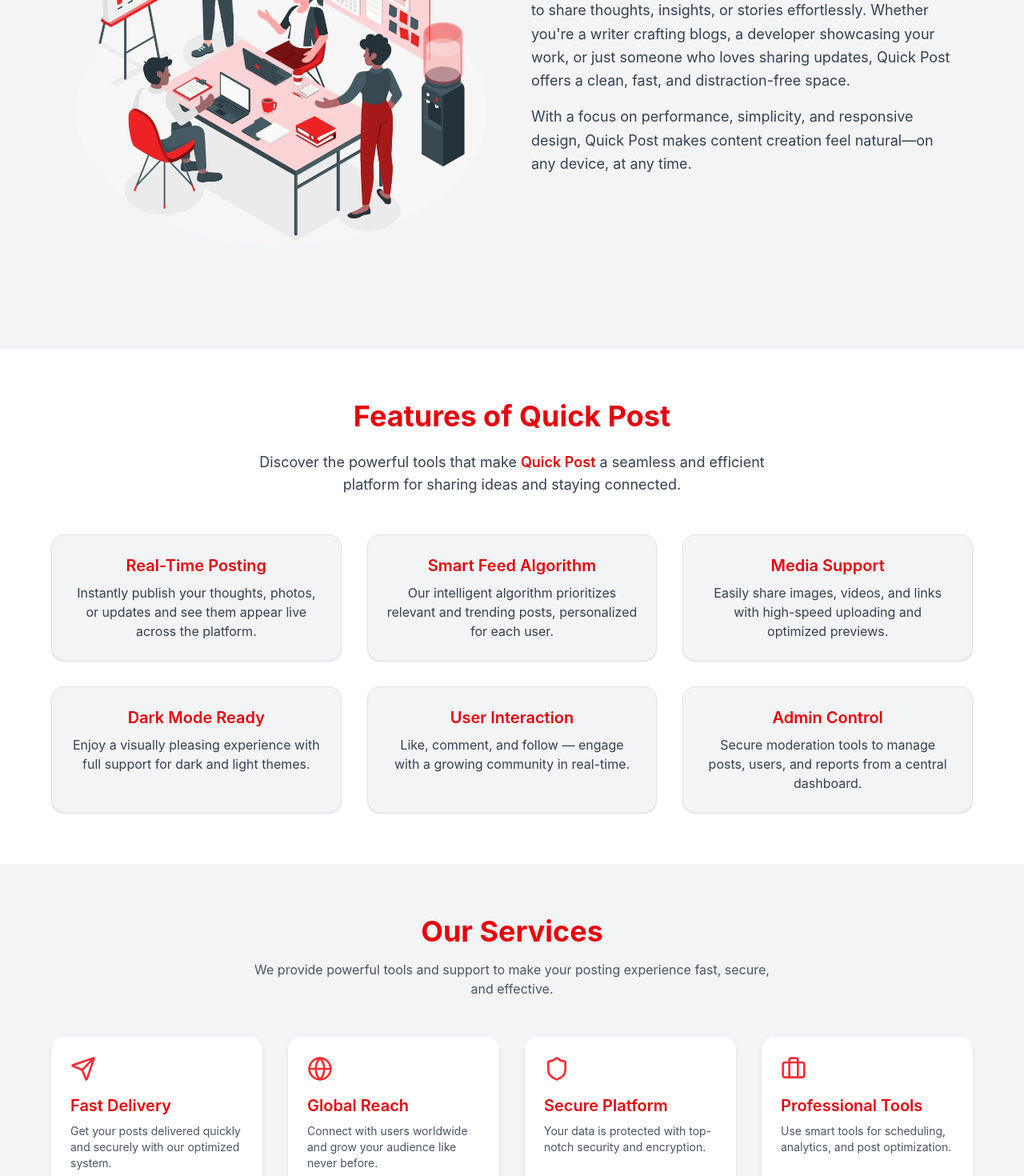
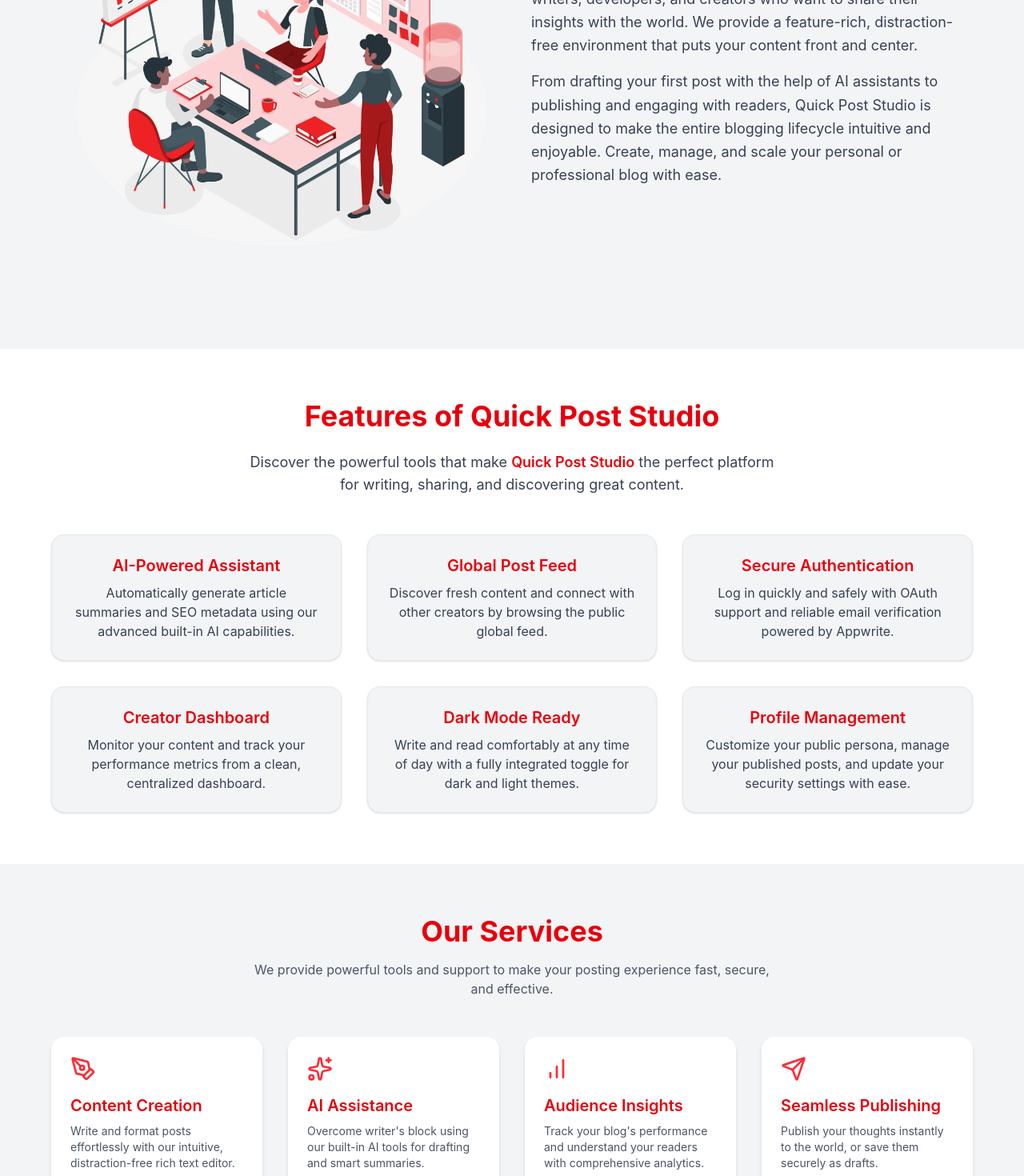
Before and after one commit to TusharSaini999/QuickPost-Blogging-Studio, a React (Vite) app in the folder Web/: page / in a window 1280 px wide. Shown: the part 1160-2630 px from the top of the page at 80% size. Built offline with nearby package versions, Linux system fonts and the light colour scheme; no server answers.

Commit message:
feat: implement Home page with Hero, About, Features, Services, and Contact sections

```diff
--- a/Web/src/Component/About.jsx
+++ b/Web/src/Component/About.jsx
@@ -16,17 +16,13 @@
                 {/* Text Content */}
                 <div className="w-full md:w-1/2">
                     <h2 className="text-3xl font-bold mb-4 text-red-600 dark:text-red-400">
-                        About Quick Post
+                        About Quick Post Studio
                     </h2>
                     <p className="text-gray-700 dark:text-gray-300 text-lg leading-relaxed">
-                        <strong>Quick Post</strong> is a modern platform built for creators who want to share
-                        thoughts, insights, or stories effortlessly. Whether you're a writer crafting blogs,
-                        a developer showcasing your work, or just someone who loves sharing updates, Quick Post
-                        offers a clean, fast, and distraction-free space.
+                        <strong>Quick Post Studio</strong> is a modern blogging platform tailored for writers, developers, and creators who want to share their insights with the world. We provide a feature-rich, distraction-free environment that puts your content front and center.
                     </p>
                     <p className="text-gray-700 dark:text-gray-300 text-lg mt-4 leading-relaxed">
-                        With a focus on performance, simplicity, and responsive design, Quick Post makes content
-                        creation feel natural—on any device, at any time.
+                        From drafting your first post with the help of AI assistants to publishing and engaging with readers, Quick Post Studio is designed to make the entire blogging lifecycle intuitive and enjoyable. Create, manage, and scale your personal or professional blog with ease.
                     </p>
                 </div>
             </div>
--- a/Web/src/Component/Contact.jsx
+++ b/Web/src/Component/Contact.jsx
@@ -1,5 +1,5 @@
 import React, { useState } from "react";
-import { Mail, Phone, MapPin } from "lucide-react";
+import { Globe, Github, Activity } from "lucide-react";
 import databaseService from "../Appwrite/databases";
 import { useForm } from 'react-hook-form';
 const ContactUs = () => {
@@ -52,28 +52,39 @@
 
 
                         <div className="flex items-start gap-4">
-                            <MapPin className="text-red-500 mt-1" size={24} />
+                            <Globe className="text-red-500 mt-1" size={24} />
                             <div>
-                                <h4 className="text-lg font-semibold text-gray-800 dark:text-white">Our Office</h4>
-                                <p className="text-gray-600 dark:text-gray-300">
-                                    123 QuickPost Street, Tech City, India
+                                <a href="https://quickpostai.tusharsaini.tech/" target="_blank" rel="noopener noreferrer">
+                                    <h4 className="text-lg font-semibold text-gray-800 dark:text-white hover:text-red-500 transition-colors inline-block">Official Website</h4>
+                                </a>
+                                <p className="text-gray-600 dark:text-gray-300 text-sm mt-1">
+                                    Visit the QuickPost homepage to explore features, create content, and access the latest updates.
                                 </p>
                             </div>
                         </div>
 
                         <div className="flex items-start gap-4">
-                            <Phone className="text-red-500 mt-1" size={24} />
+                            <Github className="text-red-500 mt-1" size={24} />
                             <div>
-                                <h4 className="text-lg font-semibold text-gray-800 dark:text-white">Phone</h4>
-                                <p className="text-gray-600 dark:text-gray-300">+91 9876543210</p>
+                                <a href="https://github.com/TusharSaini999/QuickPost-Blogging-Studio" target="_blank" rel="noopener noreferrer">
+                                    <h4 className="text-lg font-semibold text-gray-800 dark:text-white hover:text-red-500 transition-colors inline-block">GitHub Repository</h4>
+                                </a>
+                                <p className="text-gray-600 dark:text-gray-300 text-sm mt-1">
+                                    Browse the source code, report issues, contribute to development, and track project progress.
+                                </p>
                             </div>
                         </div>
 
                         <div className="flex items-start gap-4">
-                            <Mail className="text-red-500 mt-1" size={24} />
+                            <Activity className="text-green-500 mt-1" size={24} />
                             <div>
-                                <h4 className="text-lg font-semibold text-gray-800 dark:text-white">Email</h4>
-                                <p className="text-gray-600 dark:text-gray-300">support@quickpost.com</p>
+                                <h4 className="text-lg font-semibold text-gray-800 dark:text-white flex items-center gap-2">
+                                    System Status
+                                    <span className="text-xs font-bold px-2 py-0.5 bg-green-100 text-green-700 dark:bg-green-900/50 dark:text-green-400 rounded-full">All systems operational</span>
+                                </h4>
+                                <p className="text-gray-600 dark:text-gray-300 text-sm mt-1">
+                                    Check the current service status, uptime, scheduled maintenance, and any ongoing incidents.
+                                </p>
                             </div>
                         </div>
                     </div>
--- a/Web/src/Component/Features.jsx
+++ b/Web/src/Component/Features.jsx
@@ -5,47 +5,47 @@
     <section className="bg-white dark:bg-gray-800 py-16 px-4 sm:px-6 lg:px-8">
       <div className="max-w-6xl mx-auto text-center">
         <h2 className="text-3xl md:text-4xl font-bold text-red-600 dark:text-red-400 mb-6">
-          Features of Quick Post
+          Features of Quick Post Studio
         </h2>
         <p className="text-gray-700 dark:text-gray-300 max-w-2xl mx-auto mb-12 text-base sm:text-lg">
           Discover the powerful tools that make{" "}
           <span className="text-red-600 dark:text-red-400 font-semibold">
-            Quick Post
+            Quick Post Studio
           </span>{" "}
-          a seamless and efficient platform for sharing ideas and staying connected.
+          the perfect platform for writing, sharing, and discovering great content.
         </p>
 
         <div className="grid gap-8 sm:grid-cols-2 lg:grid-cols-3">
           {[
             {
-              title: "Real-Time Posting",
+              title: "AI-Powered Assistant",
               description:
-                "Instantly publish your thoughts, photos, or updates and see them appear live across the platform.",
+                "Automatically generate article summaries and SEO metadata using our advanced built-in AI capabilities.",
             },
             {
-              title: "Smart Feed Algorithm",
+              title: "Global Post Feed",
               description:
-                "Our intelligent algorithm prioritizes relevant and trending posts, personalized for each user.",
+                "Discover fresh content and connect with other creators by browsing the public global feed.",
             },
             {
-              title: "Media Support",
+              title: "Secure Authentication",
               description:
-                "Easily share images, videos, and links with high-speed uploading and optimized previews.",
+                "Log in quickly and safely with OAuth support and reliable email verification powered by Appwrite.",
+            },
+            {
+              title: "Creator Dashboard",
+              description:
+                "Monitor your content and track your performance metrics from a clean, centralized dashboard.",
             },
             {
               title: "Dark Mode Ready",
               description:
-                "Enjoy a visually pleasing experience with full support for dark and light themes.",
+                "Write and read comfortably at any time of day with a fully integrated toggle for dark and light themes.",
             },
             {
-              title: "User Interaction",
+              title: "Profile Management",
               description:
-                "Like, comment, and follow — engage with a growing community in real-time.",
-            },
-            {
-              title: "Admin Control",
-              description:
-                "Secure moderation tools to manage posts, users, and reports from a central dashboard.",
+                "Customize your public persona, manage your published posts, and update your security settings with ease.",
             },
           ].map((feature, index) => (
             <div
--- a/Web/src/Component/Hero.jsx
+++ b/Web/src/Component/Hero.jsx
@@ -7,10 +7,10 @@
       {/* Text Content */}
       <div className="w-full md:w-1/2 text-center md:text-left space-y-6">
         <h1 className="text-4xl sm:text-5xl font-extrabold text-red-700 dark:text-red-400 leading-tight">
-          Welcome to <span className="text-red-600 dark:text-red-300">Quick Post</span>
+          Welcome to <span className="text-red-600 dark:text-red-300">Quick Post Studio</span>
         </h1>
         <p className="text-base sm:text-lg text-gray-800 dark:text-gray-300">
-          Quick Post is the fastest and easiest way to share your ideas, thoughts, and updates with the world. Whether it's news, personal updates, or creative content — stay connected, stay heard.
+          Your ultimate blogging studio. Craft compelling stories, share your expertise, and build an audience with our sleek, distraction-free writing environment. Quick Post empowers creators to turn ideas into beautifully formatted blogs in seconds.
         </p>
         <div className="flex justify-center md:justify-start">
           <Link
--- a/Web/src/Component/Services.jsx
+++ b/Web/src/Component/Services.jsx
@@ -1,25 +1,25 @@
-import { Briefcase, Globe, Send, Shield } from "lucide-react";
+import { PenTool, Sparkles, BarChart, Send } from "lucide-react";
 
 const services = [
   {
-    title: "Fast Delivery",
-    description: "Get your posts delivered quickly and securely with our optimized system.",
-    icon: <Send size={32} className="text-red-500" />,
+    title: "Content Creation",
+    description: "Write and format posts effortlessly with our intuitive, distraction-free rich text editor.",
+    icon: <PenTool size={32} className="text-red-500" />,
   },
   {
-    title: "Global Reach",
-    description: "Connect with users worldwide and grow your audience like never before.",
-    icon: <Globe size={32} className="text-red-500" />,
+    title: "AI Assistance",
+    description: "Overcome writer's block using our built-in AI tools for drafting and smart summaries.",
+    icon: <Sparkles size={32} className="text-red-500" />,
   },
   {
-    title: "Secure Platform",
-    description: "Your data is protected with top-notch security and encryption.",
-    icon: <Shield size={32} className="text-red-500" />,
+    title: "Audience Insights",
+    description: "Track your blog's performance and understand your readers with comprehensive analytics.",
+    icon: <BarChart size={32} className="text-red-500" />,
   },
   {
-    title: "Professional Tools",
-    description: "Use smart tools for scheduling, analytics, and post optimization.",
-    icon: <Briefcase size={32} className="text-red-500" />,
+    title: "Seamless Publishing",
+    description: "Publish your thoughts instantly to the world, or save them securely as drafts.",
+    icon: <Send size={32} className="text-red-500" />,
   },
 ];
 
--- a/Web/src/Pages/Home.jsx
+++ b/Web/src/Pages/Home.jsx
@@ -27,6 +27,8 @@
       <Element name="Contact">
         <Contact />
       </Element>
+
+
     </main>
   );
 };
```
